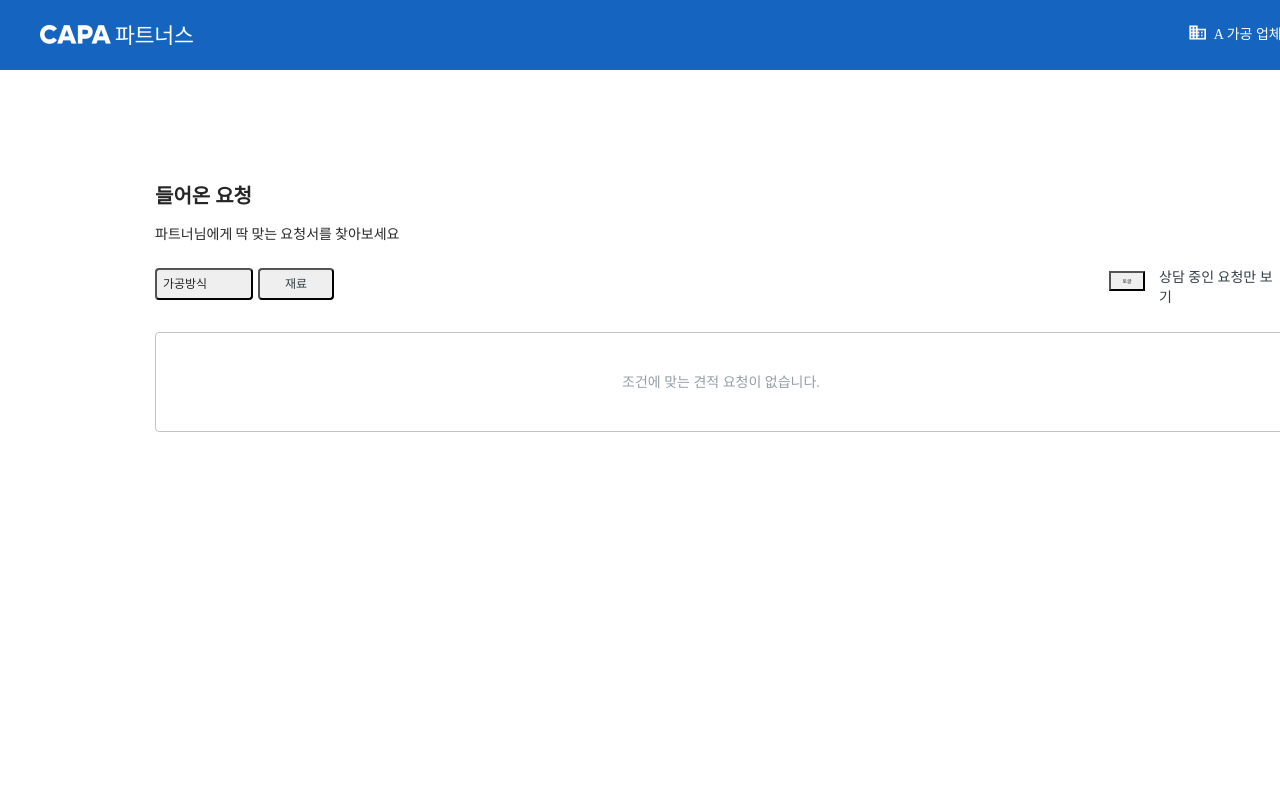
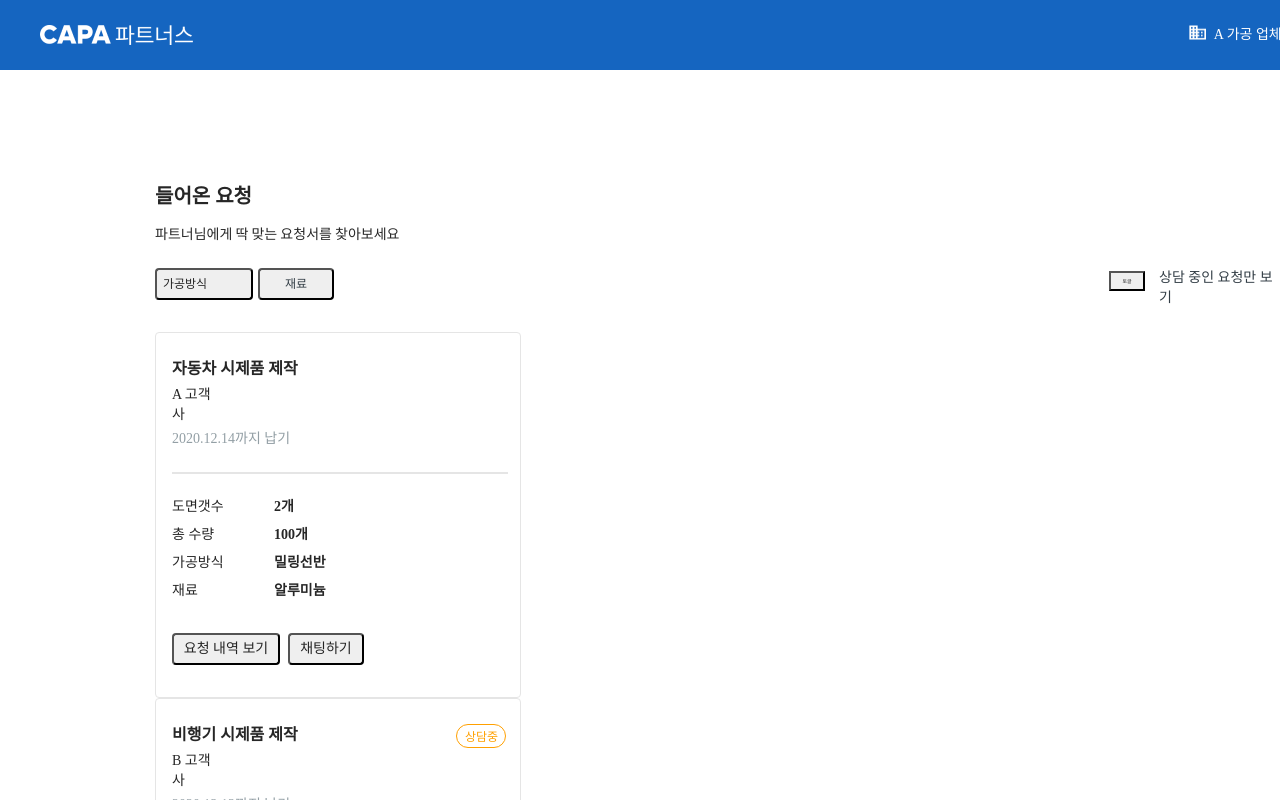
Before and after one commit to ryeon18/AteamTask, a React (Create React App) app: page / in a window 1280 px wide. Shown: the top 800 px of the page. Built offline with nearby package versions, Linux system fonts and the light colour scheme.

Commit message:
Modify: succeed to get mock data

```diff
--- a/src/pages/Main/Card.tsx
+++ b/src/pages/Main/Card.tsx
@@ -6,7 +6,7 @@ interface Props {
 
 const Card: FC<Props> = ({ item, ...props }) => {
   return (
-    <div>
+    <ul className="cardList">
       {item?.map((data: any) => {
         const {
           id,
@@ -20,7 +20,7 @@ const Card: FC<Props> = ({ item, ...props }) => {
           status,
         } = data;
         return (
-          <div className="card" key={id}>
+          <li className="card" key={id}>
             <div className="container">
               <div className="title">{title}</div>
               {status === "상담중" && (
@@ -30,7 +30,7 @@ const Card: FC<Props> = ({ item, ...props }) => {
               )}
               <div className="client">{client}</div>
               <div className="due">{due}까지 납기</div>
-              <hr className="divider"></hr>
+              <hr className="divider" />
               <ul className="itemList">
                 <li>도면갯수</li>
                 <li>총 수량</li>
@@ -46,10 +46,10 @@ const Card: FC<Props> = ({ item, ...props }) => {
               <button className="viewRequest">요청 내역 보기</button>
               <button className="chat">채팅하기</button>
             </div>
-          </div>
+          </li>
         );
       })}
-    </div>
+    </ul>
   );
 };
 
--- a/src/pages/Main/index.tsx
+++ b/src/pages/Main/index.tsx
@@ -1,9 +1,6 @@
 import React, { useEffect, useState } from "react";
 import Card from "./Card";
 import NoCard from "./NoCard";
-import { Request } from "../../../public/Carddata";
-
-var g: Request;
 
 const Main = () => {
   const [cardData, setCardData] = useState([]);
@@ -11,7 +8,7 @@ const Main = () => {
   useEffect(() => {
     fetch("/Carddata.json")
       .then((res) => res.json())
-      .then((cardData) => setCardData(cardData));
+      .then((cardData) => setCardData(cardData.requests));
   }, []);
 
   return (
@@ -27,7 +24,7 @@ const Main = () => {
         <button className="toggle">토글</button>
         <span>상담 중인 요청만 보기</span>
       </section>
-      {/* <Card item={cardData} /> */}
+      {/* <Card2 /> */}
       {/* <NoCard /> */}
       {cardData.length > 0 ? <Card item={cardData} /> : <NoCard />}
     </main>
--- a/src/styles/components/card.scss
+++ b/src/styles/components/card.scss
@@ -1,23 +1,28 @@
 .mainpage {
   .card {
-    position: absolute;
-    height: 356px;
+    position: relative;
+    height: 366px;
     width: 366px;
     border: 1px solid #e5e5e5;
     top: 262px;
     border-radius: 4px;
     padding: 24px, 16px, 24px, 16px;
+    display: grid;
+    grid: repeat(3, 138px) / auto-flow 308px;
+    grid-template-columns: 366px 366px 366px;
+    grid-column-gap: 13px;
 
     .container {
       position: absolute;
       top: 0;
       left: 16px;
+      width: 100%;
 
       .title {
         position: absolute;
         height: 24px;
-        width: 125px;
-        top: 16px;
+        width: 100%;
+        top: 24px;
 
         //styleName: 16pt - 600 (소제목);
         font-family: Noto Sans KR Bold;
@@ -53,6 +58,7 @@
         width: 50px;
         border-radius: 12px;
         border: 1px solid #ffa000;
+
         span {
           position: absolute;
           left: 8px;
--- a/src/styles/pages/_mainpage.scss
+++ b/src/styles/pages/_mainpage.scss
@@ -6,10 +6,12 @@
   width: 100%;
   left: 155px;
   top: 0;
+
   .mainHeader {
     position: absolute;
     width: 284px;
     top: 110px;
+
     h1 {
       font-family: Noto Sans KR Bold;
       font-size: 20px;
```
